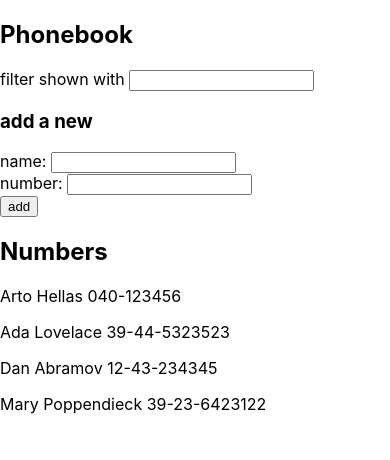
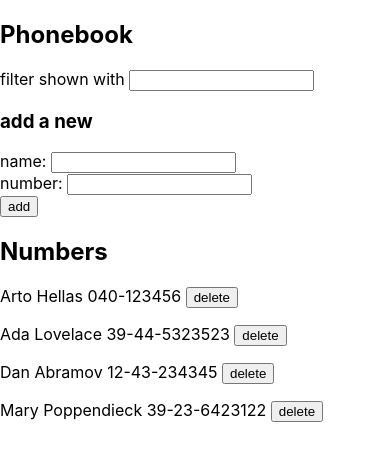
Before and after one commit to NikolaKasabov/fullstackopen.com-course-exercises, a React (Create React App) app in the folder part 2 - communicating with server/phonebook/: page / in a window 390 px wide. Shown: the top 460 px of the page. Built offline with nearby package versions, Linux system fonts and the light colour scheme; data requests are answered from the project's data file.

Commit message:
phonebook step 9 completed

```diff
--- a/part 2 - communicating with server/phonebook/src/App.js
+++ b/part 2 - communicating with server/phonebook/src/App.js
@@ -43,6 +43,17 @@
       });
   }
 
+  function handleDelete(id) {
+    personsService
+      .deletePerson(id)
+      .then(res => {
+        if (res.status === 200) {
+          const newPersons = persons.filter(person => person.id !== id);
+          setPersons(newPersons);
+        }
+      });
+  }
+
   const filteredPersons = persons.filter(person => person.name.toLowerCase().includes(filter.toLowerCase()));
 
   return (
@@ -59,7 +70,7 @@
       />
 
       <h2>Numbers</h2>
-      <Persons persons={filteredPersons} />
+      <Persons persons={filteredPersons} handleDelete={handleDelete} />
     </div>
   )
 }
--- a/part 2 - communicating with server/phonebook/src/components/Person.js
+++ b/part 2 - communicating with server/phonebook/src/components/Person.js
@@ -1,5 +1,12 @@
-function Person({person}) {
-  return <p>{person.name} {person.number}</p>;
+function Person({ person, handleDelete }) {
+  function handleClick() {
+    const shouldDelete = window.confirm(`Delete ${person.name}?`);
+    if (shouldDelete) {
+      handleDelete(person.id);
+    }
+  }
+
+  return <p>{person.name} {person.number} <button onClick={handleClick}>delete</button></p>;
 }
 
 export default Person;
--- a/part 2 - communicating with server/phonebook/src/components/Persons.js
+++ b/part 2 - communicating with server/phonebook/src/components/Persons.js
@@ -1,9 +1,9 @@
 import Person from './Person';
 
-function Persons({ persons }) {
+function Persons({ persons, handleDelete }) {
   return (
     <>
-      {persons.map(person => <Person key={person.id} person={person} />)}
+      {persons.map(person => <Person key={person.id} person={person} handleDelete={handleDelete} />)}
     </>
   );
 }
--- a/part 2 - communicating with server/phonebook/src/services/persons.js
+++ b/part 2 - communicating with server/phonebook/src/services/persons.js
@@ -17,8 +17,13 @@
     .then(res => res.data);
 }
 
+function deletePerson (id) {
+  return axios.delete(`${baseUrl}/${id}`)
+}
+
 export default {
   getAll,
   create,
   update,
+  deletePerson,
 };
```
